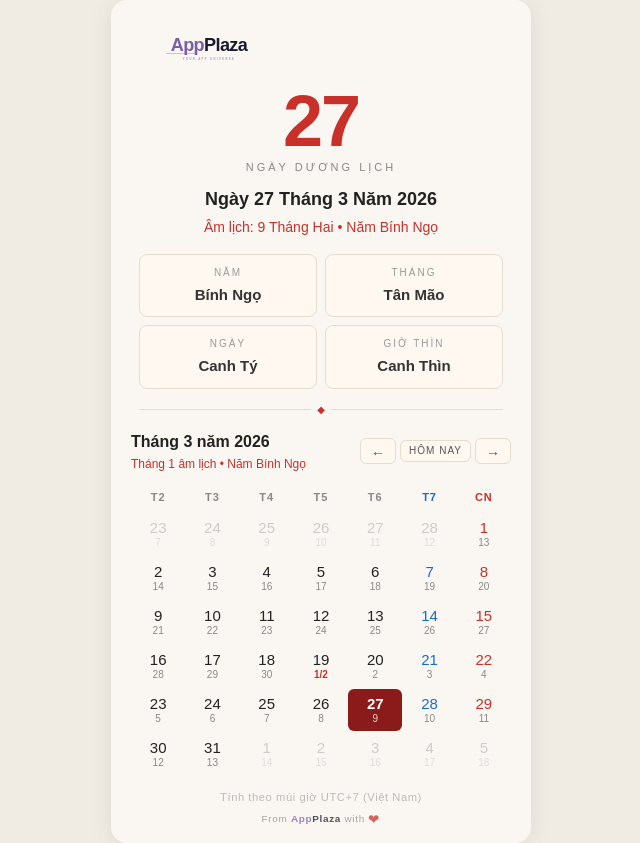
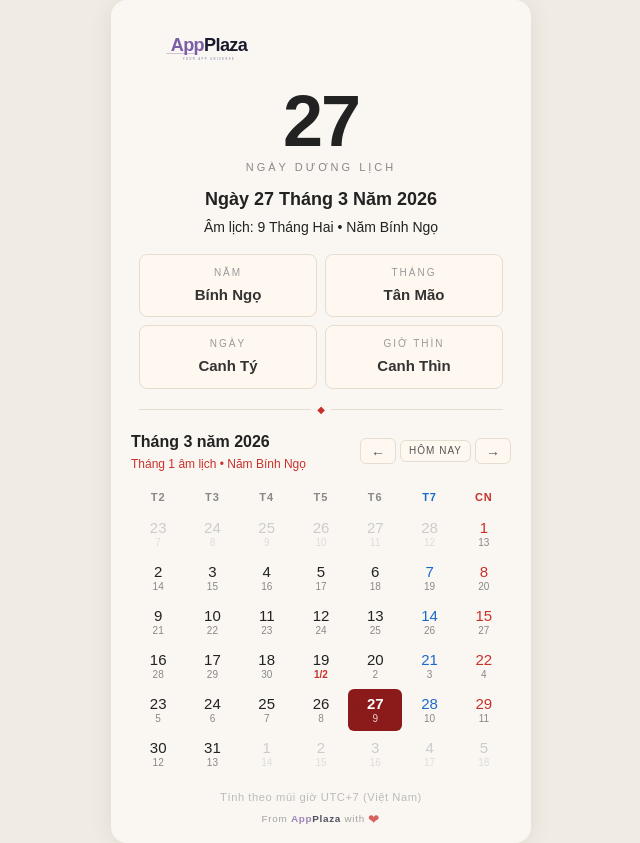
Before and after one commit to tanghaianh/lunar-calendar, a Next.js app: page / in a window 1280 px wide. Shown: the whole page, without its empty margins (319-959 px from the left). Built offline with nearby package versions, Linux system fonts and the light colour scheme.

Commit message:
bổ sung tính năng: - cho phép chọn ngày tại month view để hiển thị thông tin ngày đã chọn ở phía trên - chỉ thị màu của ngày được xem tương ứng như monthView

```diff
--- a/components/ui/LunarCalendar.tsx
+++ b/components/ui/LunarCalendar.tsx
@@ -97,6 +97,7 @@ export default function LunarCalendar() {
   const [now, setNow] = useState(() => new Date());
   const [viewYear, setViewYear] = useState(() => new Date().getFullYear());
   const [viewMonth, setViewMonth] = useState(() => new Date().getMonth() + 1);
+  const [selected, setSelected] = useState<{ day: number; month: number; year: number } | null>(null);
 
   useEffect(() => {
     const interval = setInterval(() => setNow(new Date()), 60_000);
@@ -108,11 +109,21 @@ export default function LunarCalendar() {
   const todayY = now.getFullYear();
   const todayHour = now.getHours();
 
-  const todayLunar = solarToLunar(todayD, todayM, todayY);
-  const yearCanChi = getYearCanChi(todayLunar.year);
-  const monthCanChi = getMonthCanChi(todayLunar.month, todayLunar.year);
-  const dayCanChi = getDayCanChi(todayD, todayM, todayY);
-  const hourInfo = getHourInfo(todayHour, todayD, todayM, todayY);
+  // Active date: selected day or today
+  const activeD = selected?.day ?? todayD;
+  const activeM = selected?.month ?? todayM;
+  const activeY = selected?.year ?? todayY;
+  const isViewingToday = activeD === todayD && activeM === todayM && activeY === todayY;
+
+  const activeLunar = solarToLunar(activeD, activeM, activeY);
+  const yearCanChi = getYearCanChi(activeLunar.year);
+  const monthCanChi = getMonthCanChi(activeLunar.month, activeLunar.year);
+  const dayCanChi = getDayCanChi(activeD, activeM, activeY);
+  const hourInfo = getHourInfo(todayHour, activeD, activeM, activeY);
+
+  // Color matching the calendar grid: CN=red, T7=blue, others=dark
+  const activeDow = new Date(activeY, activeM - 1, activeD).getDay(); // 0=Sun, 6=Sat
+  const activeDowColor = activeDow === 0 ? '#c8302a' : activeDow === 6 ? '#1a6ac8' : '#222';
 
   // Subtitle for calendar section — lunar month of the 1st day of viewed month
   const firstLunar = solarToLunar(1, viewMonth, viewYear);
@@ -131,9 +142,24 @@ export default function LunarCalendar() {
   function goToday() {
     setViewYear(todayY);
     setViewMonth(todayM);
+    setSelected(null);
+  }
+
+  function handleCellClick(cell: CalendarCell) {
+    const isSame = selected?.day === cell.solarDay && selected.month === cell.solarMonth && selected.year === cell.solarYear;
+    if (isSame) {
+      setSelected(null);
+    } else {
+      setSelected({ day: cell.solarDay, month: cell.solarMonth, year: cell.solarYear });
+      if (!cell.inCurrentMonth) {
+        setViewYear(cell.solarYear);
+        setViewMonth(cell.solarMonth);
+      }
+    }
   }
 
   const isToday = (d: number, m: number, y: number) => d === todayD && m === todayM && y === todayY;
+  const isSelected = (d: number, m: number, y: number) => selected?.day === d && selected.month === m && selected.year === y;
 
   return (
     <div style={{ background: '#faf7f2', borderRadius: 16, maxWidth: 420, width: '100%', fontFamily: 'Arial, sans-serif', boxShadow: '0 2px 24px rgba(0,0,0,0.08)' }}>
@@ -163,22 +189,34 @@ export default function LunarCalendar() {
           <Image src="/appplaza_logo_wordmark.svg" alt="AppPlaza" width={140} height={70} style={{ objectFit: 'contain' }} />
         </div>
 
+        {/* Selected date indicator */}
+        {!isViewingToday && (
+          <div style={{ marginBottom: 8 }}>
+            <button
+              onClick={() => setSelected(null)}
+              style={{ fontSize: 11, color: '#888', background: '#f0e8dc', border: '1px solid #e5ddd0', borderRadius: 20, padding: '3px 10px', cursor: 'pointer' }}
+            >
+              ← Hôm nay
+            </button>
+          </div>
+        )}
+
         {/* Large solar day */}
-        <div style={{ fontSize: 72, fontWeight: 700, lineHeight: 1, color: '#c8302a', letterSpacing: -2 }}>
-          {todayD}
+        <div style={{ fontSize: 72, fontWeight: 700, lineHeight: 1, color: activeDowColor, letterSpacing: -2 }}>
+          {activeD}
         </div>
         <div style={{ fontSize: 11, letterSpacing: 3, color: '#888', marginTop: 2, textTransform: 'uppercase' }}>
           Ngày Dương Lịch
         </div>
 
         {/* Solar date full */}
-        <div style={{ fontSize: 18, fontWeight: 700, color: '#222', marginTop: 10 }}>
-          Ngày {todayD} Tháng {todayM} Năm {todayY}
+        <div style={{ fontSize: 18, fontWeight: 700, color: activeDowColor, marginTop: 10 }}>
+          Ngày {activeD} Tháng {activeM} Năm {activeY}
         </div>
 
         {/* Lunar date as subtitle */}
-        <div style={{ fontSize: 14, color: '#c8302a', marginTop: 4 }}>
-          Âm lịch: {todayLunar.day} Tháng {THANG_TEN[todayLunar.month - 1]}{todayLunar.isLeap ? ' (Nhuận)' : ''} • Năm {yearCanChi}
+        <div style={{ fontSize: 14, color: activeDowColor, marginTop: 4 }}>
+          Âm lịch: {activeLunar.day} Tháng {THANG_TEN[activeLunar.month - 1]}{activeLunar.isLeap ? ' (Nhuận)' : ''} • Năm {yearCanChi}
         </div>
 
         {/* 2×2 Can Chi grid */}
@@ -250,23 +288,33 @@ export default function LunarCalendar() {
               else if (isSaturday) solarColor = '#1a6ac8';
               else solarColor = '#222';
             }
+            const sel = isSelected(cell.solarDay, cell.solarMonth, cell.solarYear);
             let lunarColor = cell.inCurrentMonth ? (isFirstLunarDay ? '#c8302a' : '#888') : '#ddd';
             let holidayColor = '#c8302a';
 
             if (today) { solarColor = '#fff'; lunarColor = 'rgba(255,255,255,0.8)'; holidayColor = 'rgba(255,200,200,0.9)'; }
+            if (sel && !today) { solarColor = '#7B5EA7'; lunarColor = '#a08bc0'; holidayColor = '#9b6fbf'; }
+
+            let cellBg = 'transparent';
+            if (today) cellBg = '#8b1a1a';
+            else if (sel) cellBg = '#f0eaf8';
 
             return (
               <div
                 key={idx}
+                onClick={() => handleCellClick(cell)}
                 style={{
                   textAlign: 'center',
                   padding: '6px 2px',
                   borderRadius: 6,
-                  background: today ? '#8b1a1a' : 'transparent',
-                  cursor: 'default',
+                  background: cellBg,
+                  cursor: 'pointer',
+                  outline: sel && !today ? '2px solid #7B5EA7' : 'none',
+                  outlineOffset: -2,
+                  transition: 'background 0.15s',
                 }}
               >
-                <div style={{ fontSize: 15, fontWeight: today ? 700 : 500, color: solarColor, lineHeight: 1.2 }}>
+                <div style={{ fontSize: 15, fontWeight: today || sel ? 700 : 500, color: solarColor, lineHeight: 1.2 }}>
                   {cell.solarDay}
                 </div>
                 <div style={{ fontSize: 10, color: lunarColor, lineHeight: 1.2, fontWeight: isFirstLunarDay && !today ? 600 : 400 }}>
```
